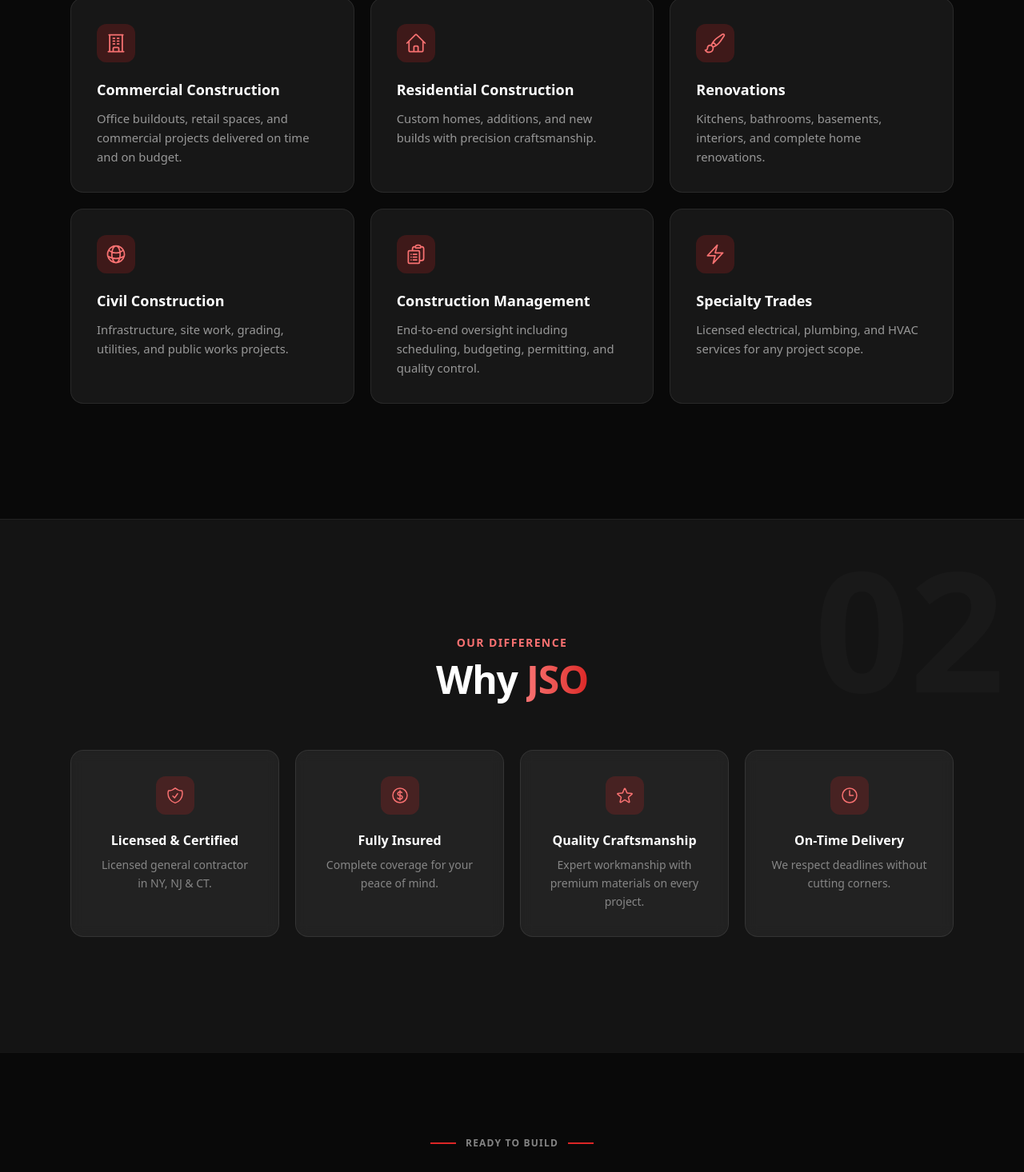
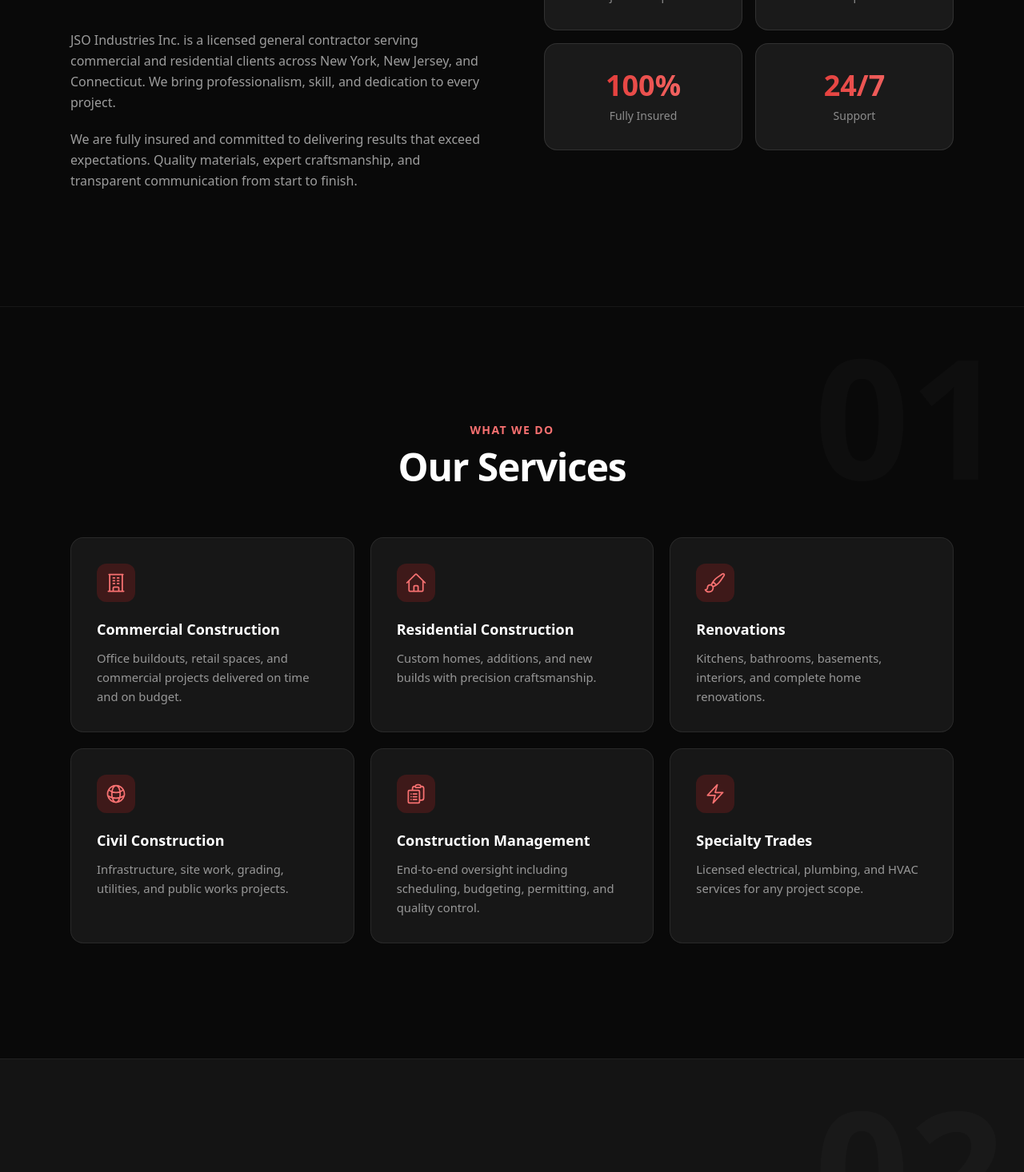
Before and after one commit to kerfuffle56/jso-industries, a Next.js app: page / in a window 1280 px wide. Shown: the part 1260-2726 px from the top of the page at 80% size. Built offline with nearby package versions, Linux system fonts and the light colour scheme.

Commit message:
Reorder page sections for logical narrative flow, remove CTA banner
Hero → Stats → About → Services → Why Us → Testimonials → Contact

Co-Authored-By: Claude Sonnet 4.6 <noreply@anthropic.com>

```diff
--- a/src/app/page.tsx
+++ b/src/app/page.tsx
@@ -19,10 +19,9 @@ export default function Home() {
       <Navbar />
       <Hero />
       <Stats />
+      <About />
       <Services />
       <WhyUs />
-      <CtaBanner />
-      <About />
       <Testimonials />
       <Contact />
       <Footer />
```
